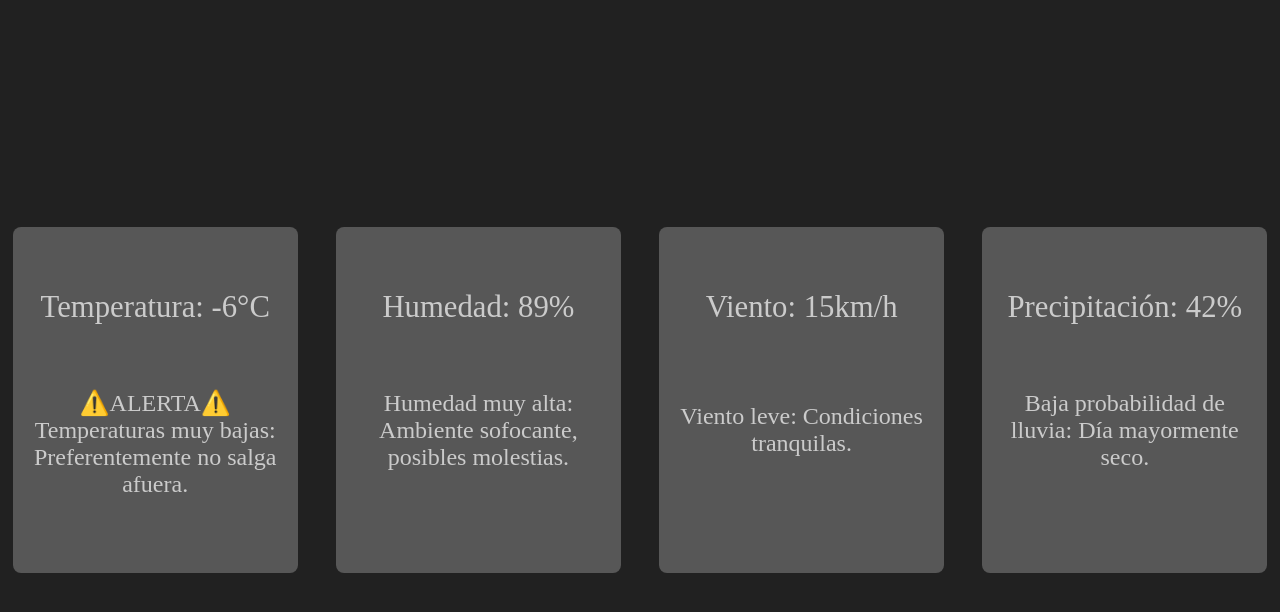
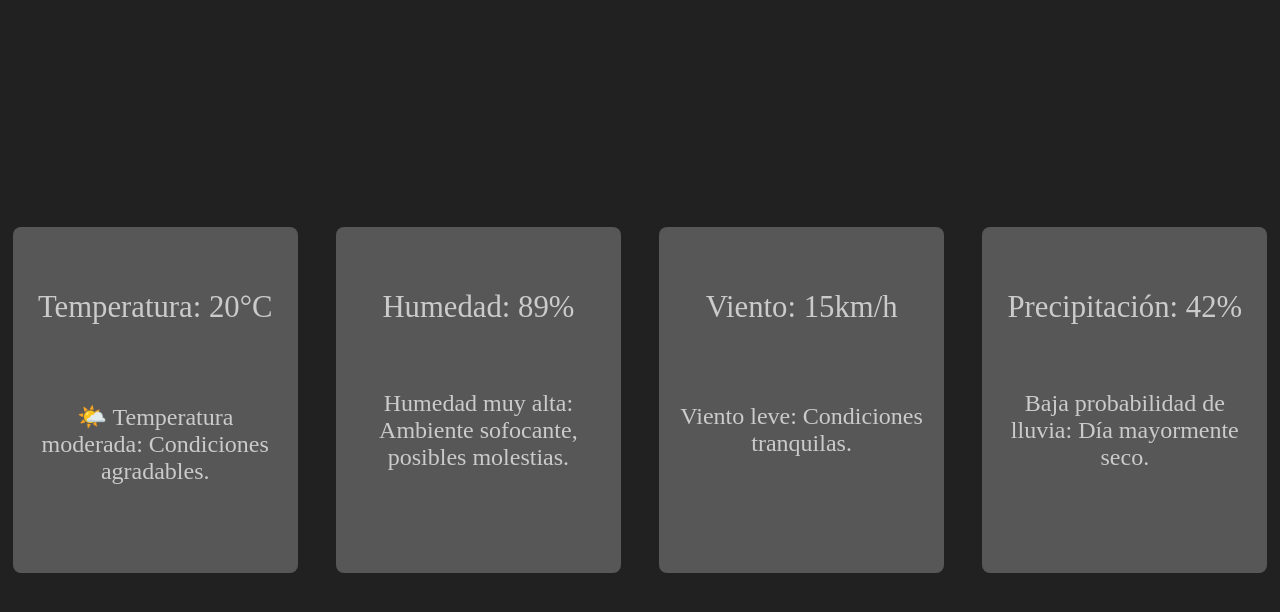
Before and after one commit to berFacundo/Programaci-nFullstack, a PHP site: page /alerta.php in a window 1280 px wide. Shown: the top 612 px of the page. Run offline with PHP 8.4, Linux system fonts and the light colour scheme.

Commit message:
Agrego cambios en la alerta y css

```diff
--- a/alerta.php
+++ b/alerta.php
@@ -8,7 +8,7 @@
 </head>
 <body>
     <?php
-        $temperatura = -6; //En grados Celsious
+        $temperatura = 20; //En grados Celsious
         $humedad = 89; //Porcentaje
         $viento = 15; //En kilómetros por hora
         $precipitacion = 42; //Porcentaje
```
